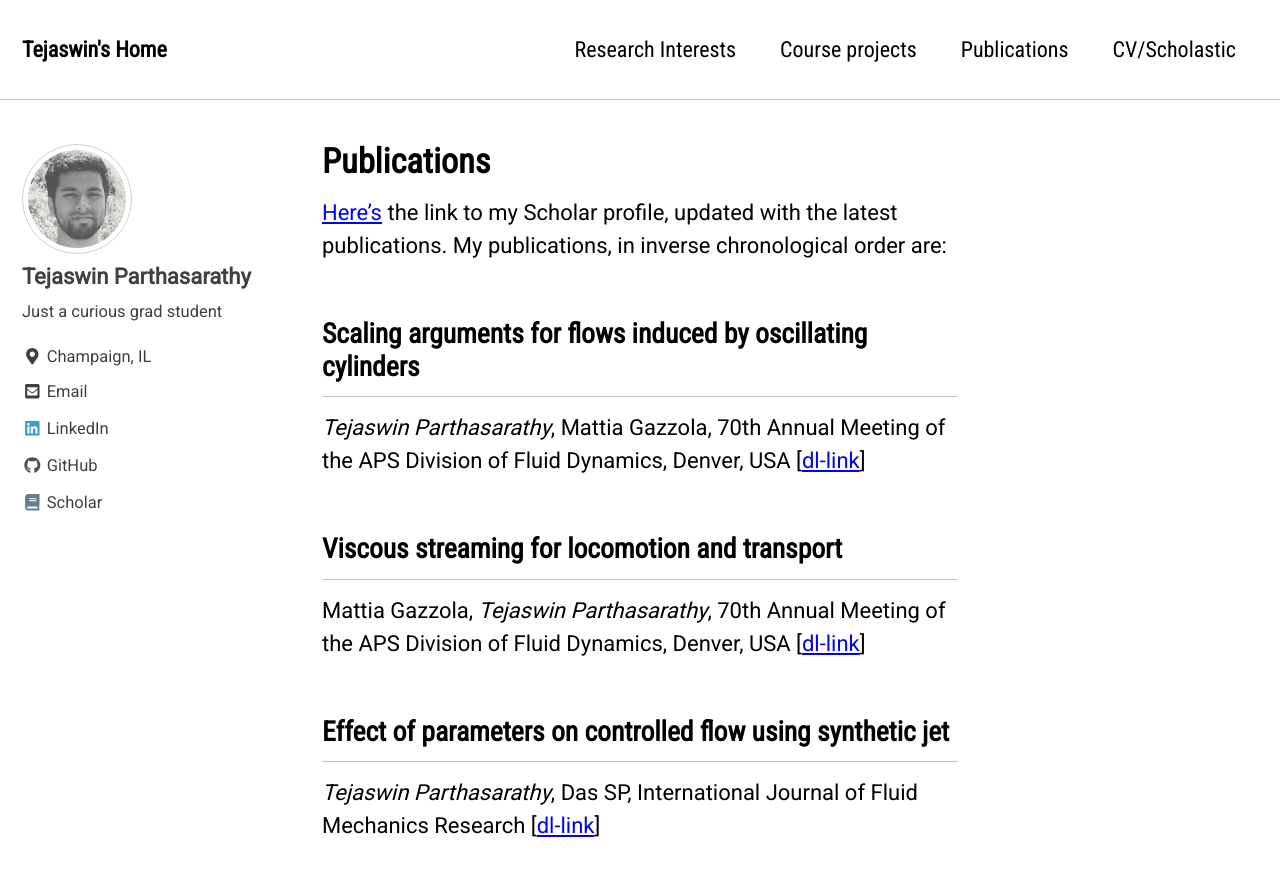
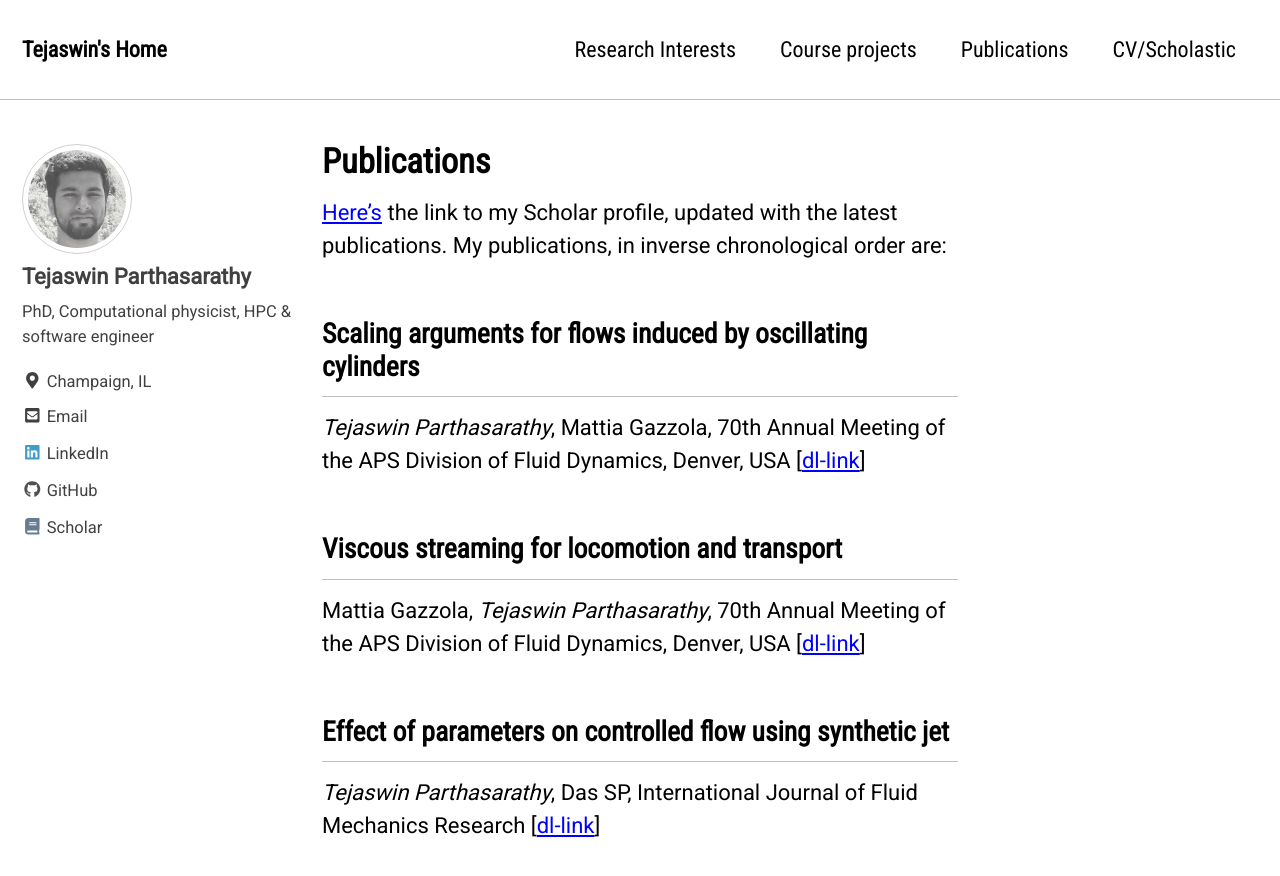
Before and after one commit to parthas1/parthas1.github.io, a Jekyll site: the page built from _pages/publications.md, in a window 1280 px wide and 900 px high. Shown: the top 876 px of the window. Built offline with Jekyll 4.4.1, drawn with Linux system fonts in a browser that asks for light colours; nearby versions of some CDN libraries.

Commit message:
bump : config to remote theme

```diff
--- a/_config.yml
+++ b/_config.yml
@@ -10,8 +10,8 @@
 # Review documentation to determine if you should use `theme` or `remote_theme`
 # https://mmistakes.github.io/minimal-mistakes/docs/quick-start-guide/#installing-the-theme
 
-theme                  : "minimal-mistakes-jekyll"
-# remote_theme           : "mmistakes/minimal-mistakes@4.24.0"
+# theme                  : "minimal-mistakes-jekyll"
+remote_theme           : "mmistakes/minimal-mistakes@4.24.0"
 minimal_mistakes_skin    : "contrast" # "air", "aqua", "contrast", "dark", "dirt", "neon", "mint", "plum", "sunrise"
 
 # Site Settings
@@ -104,7 +104,7 @@
 author:
   name             : *name # *name is a YAML reference pointing to the &anchor earlier
   avatar           : "/assets/images/my_picture.jpg"
-  bio              : "Just a curious grad student"
+  bio              : "PhD, Computational physicist, HPC & software engineer"
   location         : "Champaign, IL"
   email            : "tejaswin[dot]sarathy[at]gmail[dot]com"
   uri              : # "https://parthas1.github.io"
```
